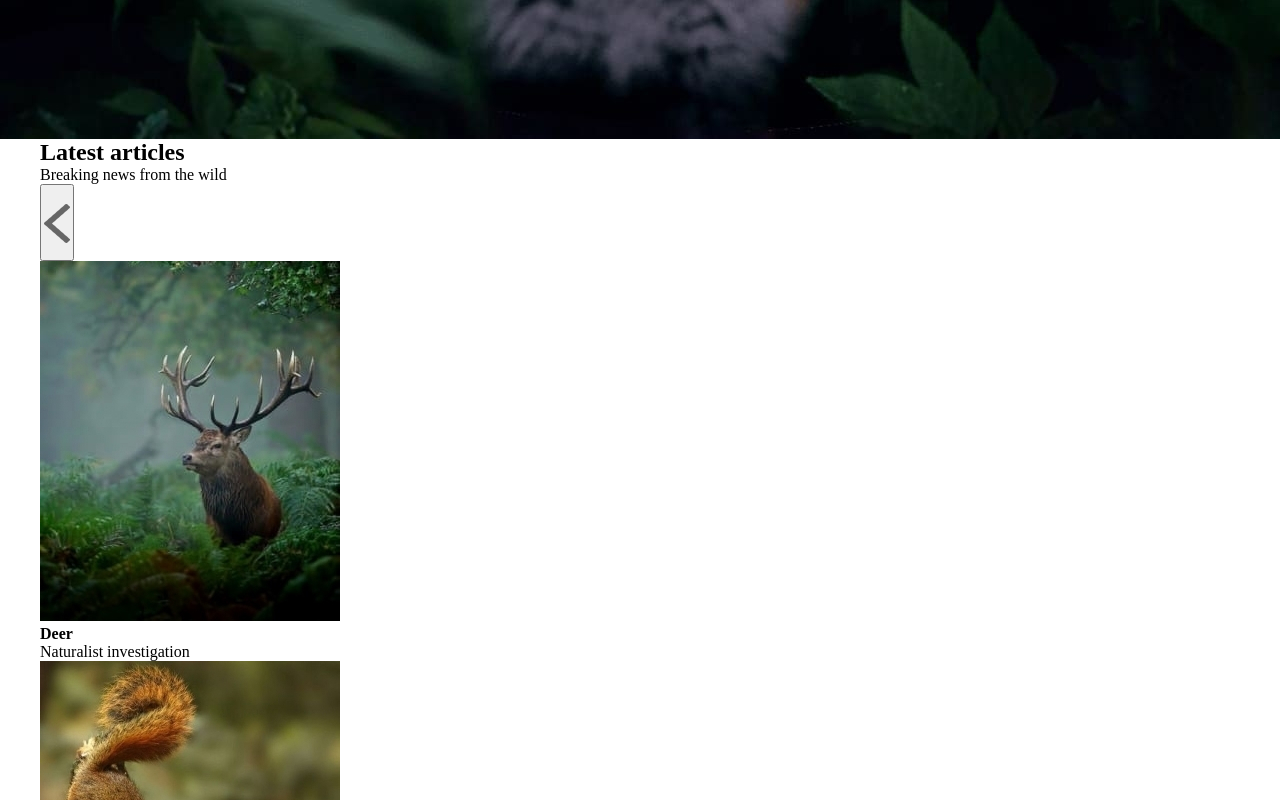
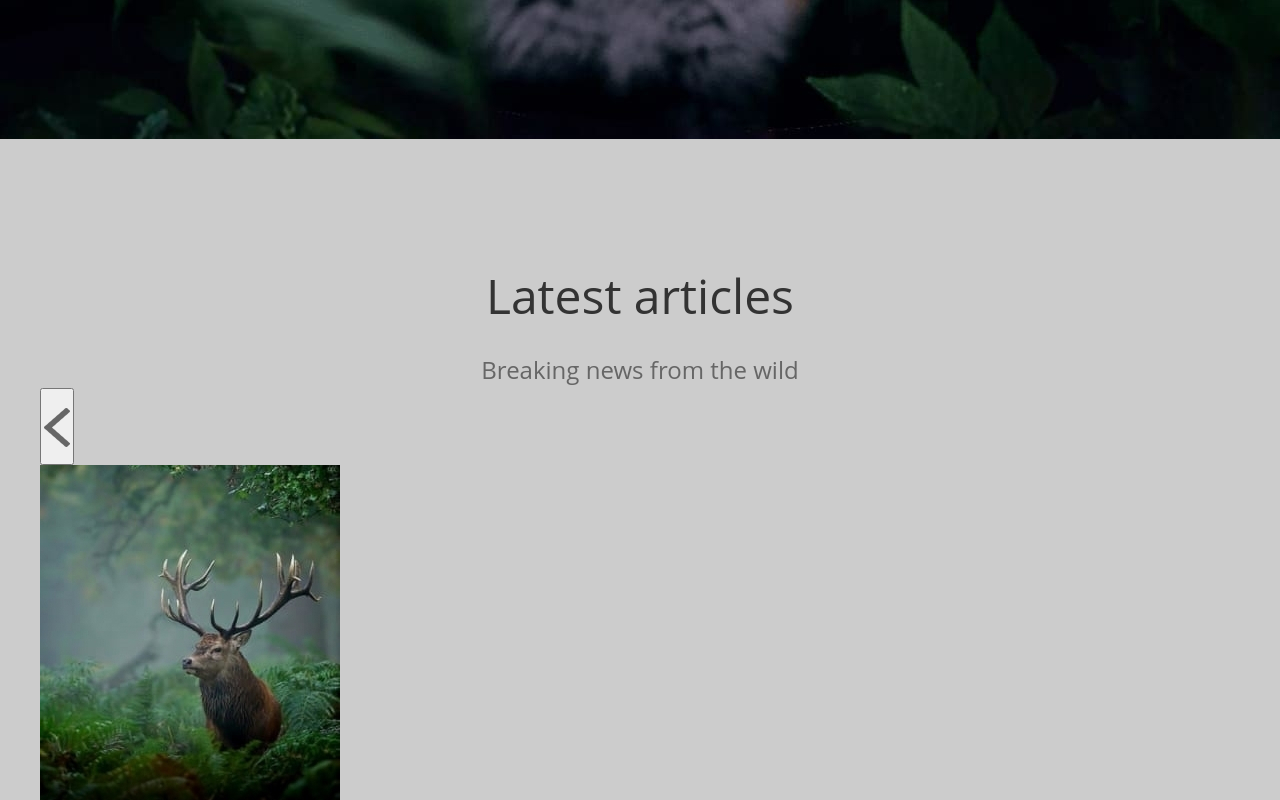
Before and after one commit to veronaten/Wildlife, a plain HTML site: page index.html in a window 1280 px wide. Shown: the part 640-1440 px from the top of the page. Drawn offline with Linux system fonts and the light colour scheme.

Commit message:
feat: start stylizing section articles in main, h2 and div subheader

```diff
--- a/css/style.css
+++ b/css/style.css
@@ -8,6 +8,7 @@
   height: 779px;
   padding: 19px 0px 240px 0px;
   background: url(../img/Main_bg.jpg) center center/cover no-repeat;
+  background-color: #02160b;
 }
 
 .container {
@@ -143,3 +144,27 @@ button.donate:active {
   color: #F7F7F7;
   transition: all 0.3s ease-in;
 }
+
+main {
+  padding: 121px 0 240px 0;
+  background-color: #cccccc;
+}
+
+.articles h2 {
+  font-family: Open Sans;
+  font-weight: normal;
+  font-size: 48px;
+  line-height: 72px;
+  text-align: center;
+  color: #333333;
+}
+
+.articles .subheader {
+  margin-top: 20px;
+  font-family: Open Sans;
+  font-weight: normal;
+  font-size: 24px;
+  line-height: 36px;
+  text-align: center;
+  color: #666666;
+}
--- a/index.html
+++ b/index.html
@@ -47,9 +47,10 @@
       <section class="articles">
         <h2>Latest articles</h2>
         <div class="subheader">Breaking news from the wild</div>
+
         <div class="slider">
+          <button class="slider_left"><img src="logo/Left.png" alt="Left"></button>
 
-          <button class="slider_left"><img src="logo/Left.png" alt="Left"></button>
           <div class="slider_img">
             <img src="img/Deer.jpg" alt="Deer">
             <h4>Deer</h4>
```
